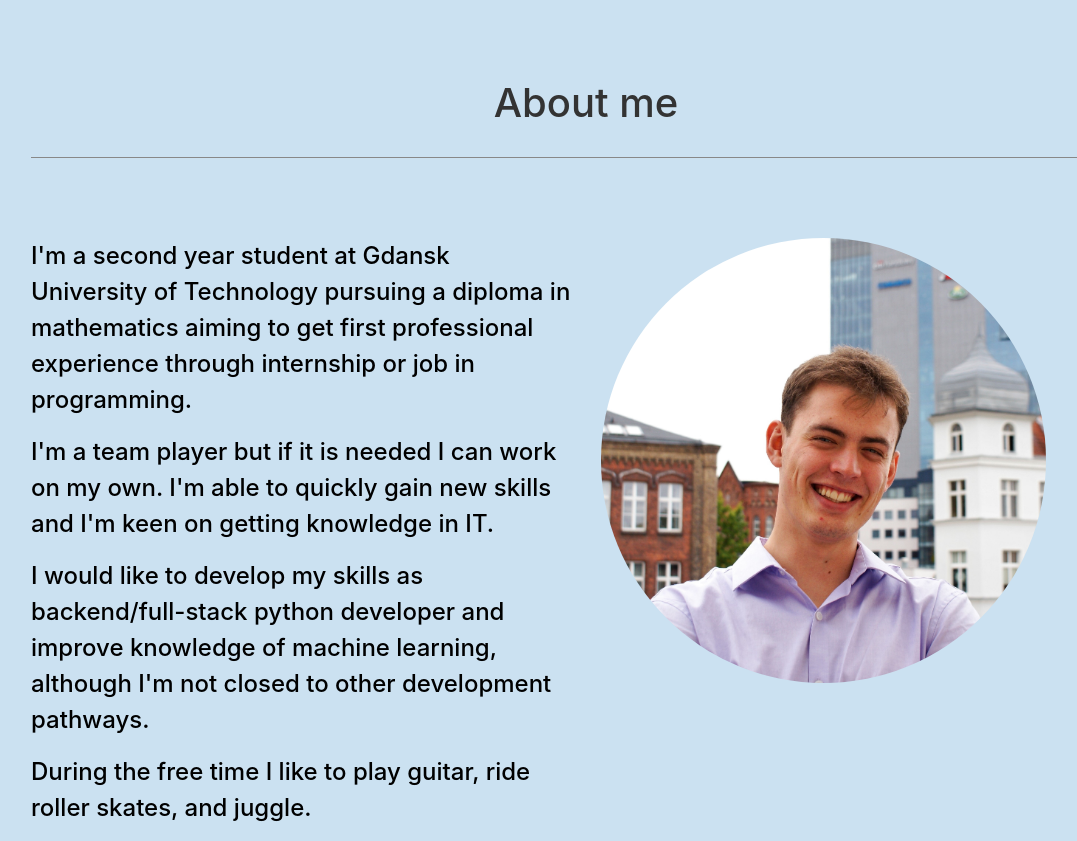
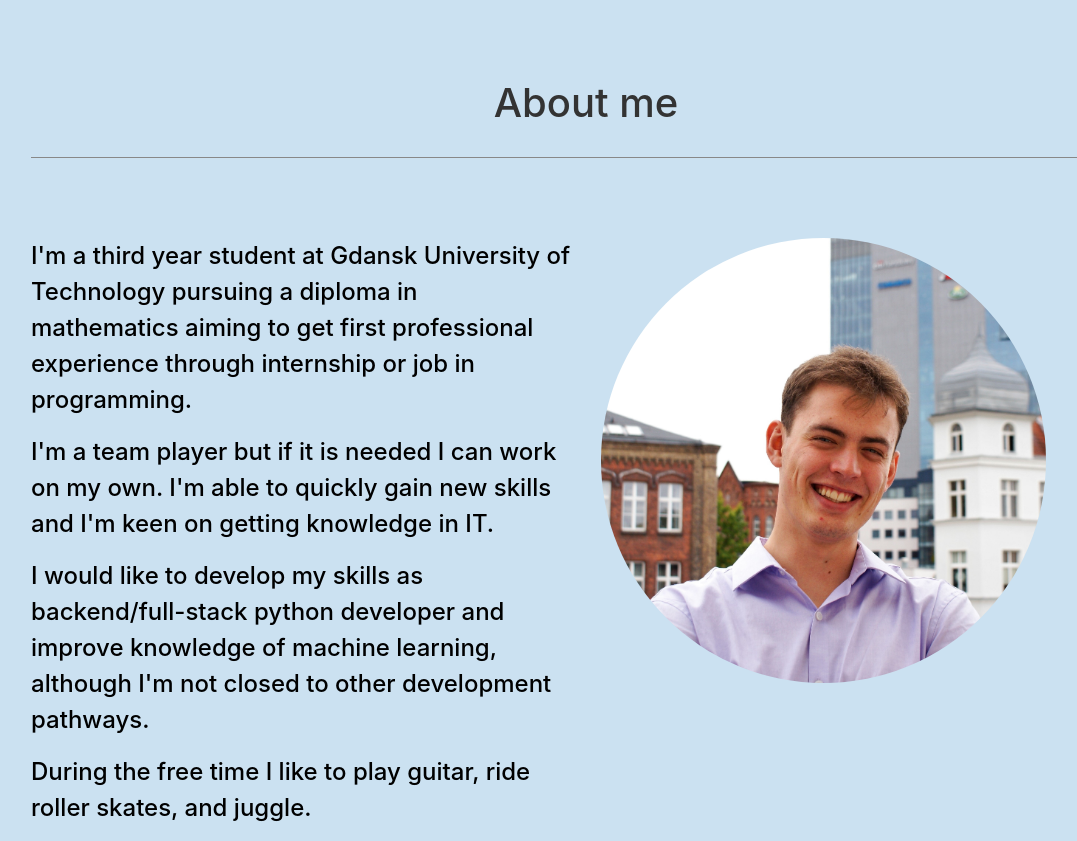
Before and after one commit to chucksqll/personal-website, a Django app: page / in a window 1280 px wide. Shown: the part 857-1698 px from the top of the page, without its empty margins (54-1131 px from the left). Run offline with Django 3.2, Linux system fonts and the light colour scheme; some libraries are stand-ins or nearby versions.

Commit message:
changed about me section

```diff
--- a/mainpage/templates/mainpage/base.html
+++ b/mainpage/templates/mainpage/base.html
@@ -70,7 +70,7 @@
           </div>
           <div class="col-md-6" >
             <p class="mb-3">
-              I'm a second year student at Gdansk University of Technology pursuing a diploma in mathematics aiming to get first
+              I'm a third year student at Gdansk University of Technology pursuing a diploma in mathematics aiming to get first
               professional experience through internship or job in programming.
             </p>
 
```
